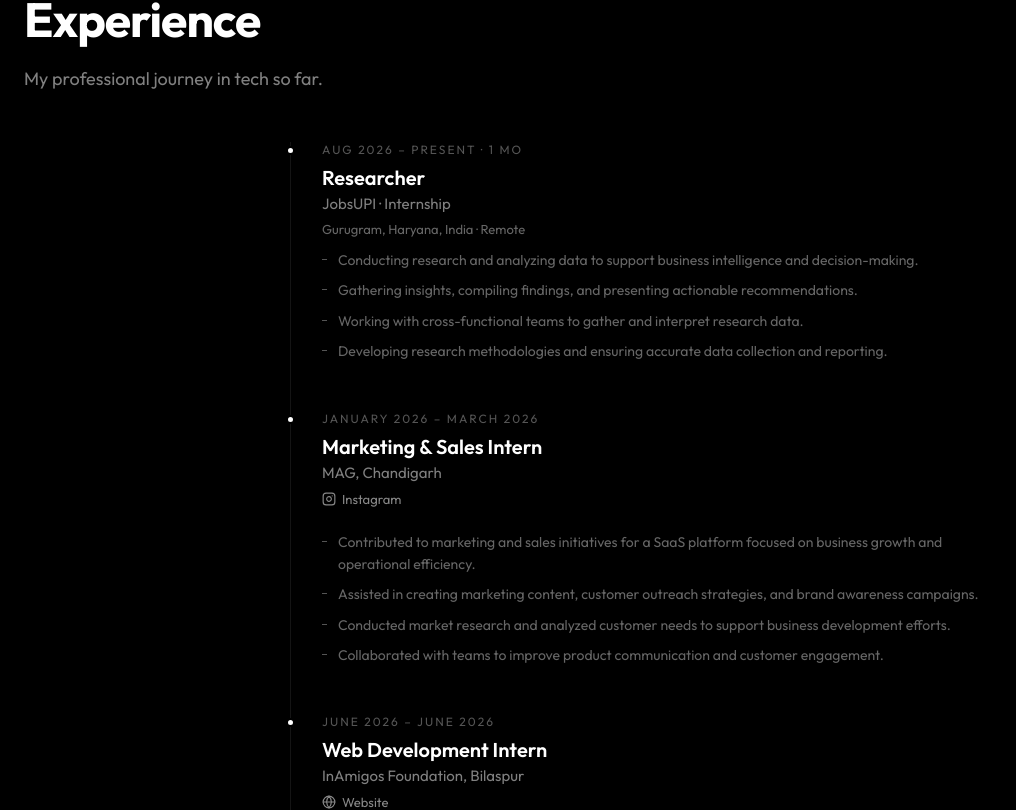
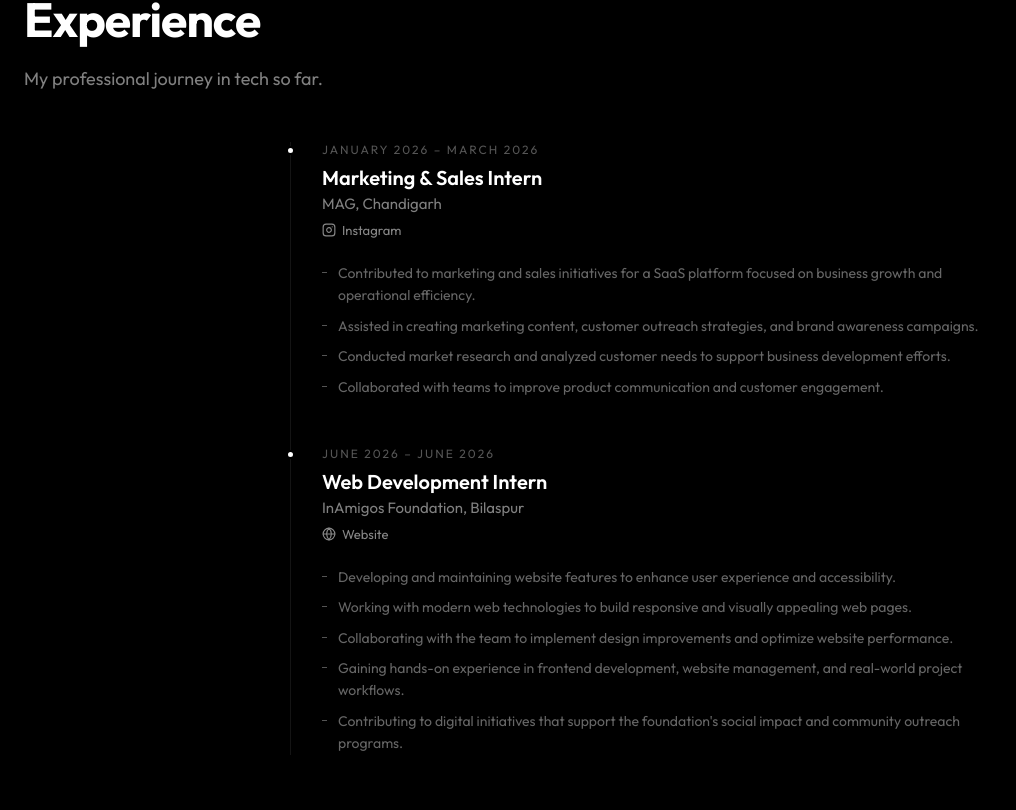
Before and after one commit to Samairaraina/samairaportfolio, a React (Vite) app: page / in a window 1280 px wide. Shown: the part 5210-6020 px from the top of the page, without its empty margins (0-1016 px from the left). Built offline with nearby package versions, Linux system fonts and the light colour scheme.

Commit message:
Remove JobsUPI Researcher internship

```diff
--- a/src/components/Experience.jsx
+++ b/src/components/Experience.jsx
@@ -1,18 +1,6 @@
 import { motion } from 'framer-motion'
 
 const EXPERIENCES = [
-  {
-    role: 'Researcher',
-    company: 'JobsUPI · Internship',
-    period: 'Aug 2026 – Present · 1 mo',
-    location: 'Gurugram, Haryana, India · Remote',
-    highlights: [
-      'Conducting research and analyzing data to support business intelligence and decision-making.',
-      'Gathering insights, compiling findings, and presenting actionable recommendations.',
-      'Working with cross-functional teams to gather and interpret research data.',
-      'Developing research methodologies and ensuring accurate data collection and reporting.',
-    ],
-  },
   {
     role: 'Marketing & Sales Intern',
     company: 'MAG, Chandigarh',
```
